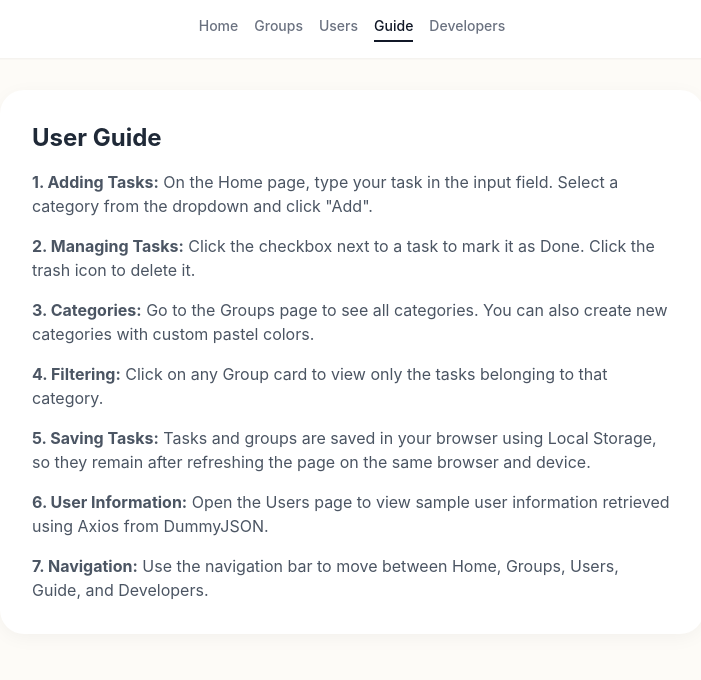
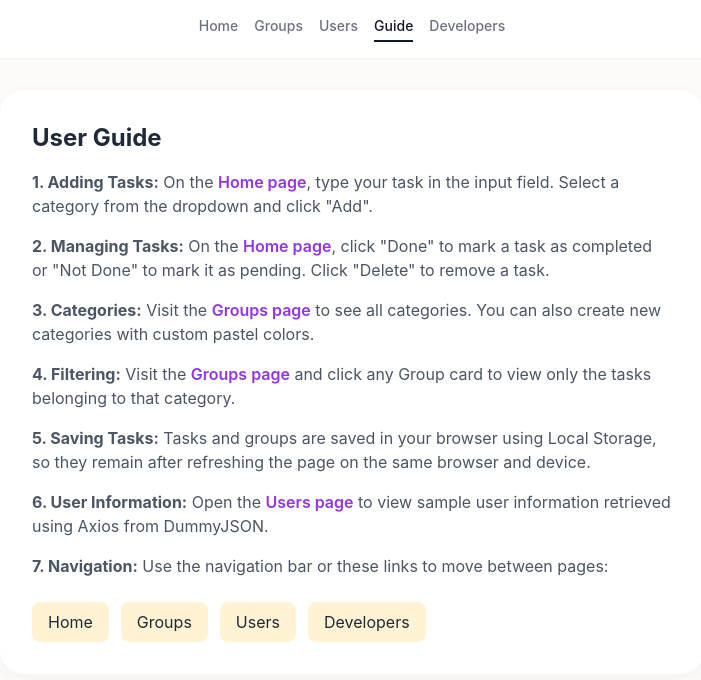
Before and after one commit to Wanglinggg23/to-do-list-lab-4, a React (Create React App) app: page /guide in a window 1280 px wide. Shown: the top 680 px of the page, without its empty margins (288-989 px from the left). Built offline with nearby package versions, Linux system fonts and the light colour scheme.

Commit message:
Add clickable categories and navigation improvements

```diff
--- a/src/pages/Developers.jsx
+++ b/src/pages/Developers.jsx
@@ -1,10 +1,11 @@
+
 import React from "react";
 
 const developers = [
-  { name: "Jove Tristan Pelones" },
-  { name: "Cyron James Polias" },
-  { name: "Mike Rain Advincula" },
-  { name: "Kyle John Flores" },
+  { id: 1, name: "Jove Tristan Pelones" },
+  { id: 2, name: "Cyron James Polias" },
+  { id: 3, name: "Mike Rain Advincula" },
+  { id: 4, name: "Kyle John Flores" },
 ];
 
 export default function Developers() {
@@ -14,11 +15,15 @@ export default function Developers() {
         Development Team
       </h1>
 
+      <p className="text-gray-500 mb-6">
+        Meet the members behind this To-Do List Application.
+      </p>
+
       <div className="grid grid-cols-1 sm:grid-cols-2 gap-4">
-        {developers.map((developer, index) => (
+        {developers.map((developer) => (
           <div
-            key={index}
-            className="bg-pastel-yellow p-4 rounded-xl shadow-sm"
+            key={developer.id}
+            className="bg-pastel-yellow p-4 rounded-xl shadow-sm transition hover:shadow-md"
           >
             <p className="font-semibold text-gray-800">
               {developer.name}
@@ -26,6 +31,10 @@ export default function Developers() {
           </div>
         ))}
       </div>
+
+      <p className="mt-6 text-sm text-gray-500">
+        Total Developers: {developers.length}
+      </p>
     </div>
   );
 }
--- a/src/pages/Guide.jsx
+++ b/src/pages/Guide.jsx
@@ -1,4 +1,6 @@
+
 import React from "react";
+import { Link } from "react-router-dom";
 
 export default function Guide() {
   return (
@@ -9,25 +11,39 @@ export default function Guide() {
 
       <div className="space-y-4 text-gray-600">
         <p>
-          <strong>1. Adding Tasks:</strong> On the Home page, type your task
-          in the input field. Select a category from the dropdown and click
-          "Add".
+          <strong>1. Adding Tasks:</strong> On the{" "}
+          <Link to="/" className="text-purple-600 font-semibold hover:underline">
+            Home page
+          </Link>
+          , type your task in the input field. Select a category from the
+          dropdown and click "Add".
         </p>
 
         <p>
-          <strong>2. Managing Tasks:</strong> Click the checkbox next to a
-          task to mark it as Done. Click the trash icon to delete it.
+          <strong>2. Managing Tasks:</strong> On the{" "}
+          <Link to="/" className="text-purple-600 font-semibold hover:underline">
+            Home page
+          </Link>
+          , click "Done" to mark a task as completed or "Not Done" to
+          mark it as pending. Click "Delete" to remove a task.
         </p>
 
         <p>
-          <strong>3. Categories:</strong> Go to the Groups page to see all
-          categories. You can also create new categories with custom pastel
-          colors.
+          <strong>3. Categories:</strong> Visit the{" "}
+          <Link to="/groups" className="text-purple-600 font-semibold hover:underline">
+            Groups page
+          </Link>
+          {" "}to see all categories. You can also create new categories
+          with custom pastel colors.
         </p>
 
         <p>
-          <strong>4. Filtering:</strong> Click on any Group card to view
-          only the tasks belonging to that category.
+          <strong>4. Filtering:</strong> Visit the{" "}
+          <Link to="/groups" className="text-purple-600 font-semibold hover:underline">
+            Groups page
+          </Link>
+          {" "}and click any Group card to view only the tasks belonging
+          to that category.
         </p>
 
         <p>
@@ -37,14 +53,48 @@ export default function Guide() {
         </p>
 
         <p>
-          <strong>6. User Information:</strong> Open the Users page to view
-          sample user information retrieved using Axios from DummyJSON.
+          <strong>6. User Information:</strong> Open the{" "}
+          <Link to="/users" className="text-purple-600 font-semibold hover:underline">
+            Users page
+          </Link>
+          {" "}to view sample user information retrieved using Axios
+          from DummyJSON.
         </p>
 
         <p>
-          <strong>7. Navigation:</strong> Use the navigation bar to move
-          between Home, Groups, Users, Guide, and Developers.
+          <strong>7. Navigation:</strong> Use the navigation bar or these
+          links to move between pages:
         </p>
+
+        <div className="flex flex-wrap gap-3 pt-2">
+          <Link
+            to="/"
+            className="rounded-lg bg-pastel-yellow px-4 py-2 text-gray-800 hover:shadow-sm"
+          >
+            Home
+          </Link>
+
+          <Link
+            to="/groups"
+            className="rounded-lg bg-pastel-yellow px-4 py-2 text-gray-800 hover:shadow-sm"
+          >
+            Groups
+          </Link>
+
+          <Link
+            to="/users"
+            className="rounded-lg bg-pastel-yellow px-4 py-2 text-gray-800 hover:shadow-sm"
+          >
+            Users
+          </Link>
+
+          <Link
+            to="/developers"
+            className="rounded-lg bg-pastel-yellow px-4 py-2 text-gray-800 hover:shadow-sm"
+          >
+            Developers
+          </Link>
+        </div>
       </div>
     </div>
   );
--- a/src/pages/Home.jsx
+++ b/src/pages/Home.jsx
@@ -1,4 +1,6 @@
+
 import { useState } from "react";
+import { Link } from "react-router-dom";
 import useTaskStore from "../store/taskStore";
 import UserInfoCard from "../components/UserInfoCard";
 
@@ -62,6 +64,47 @@ function Home() {
           </div>
 
         </div>
+
+        {/* Clickable Categories */}
+        <section className="mb-8 rounded-2xl bg-white p-5 shadow-soft">
+          <h2 className="mb-4 text-xl font-bold">
+            My Categories
+          </h2>
+
+          {groups.length === 0 ? (
+            <p className="text-gray-500">
+              No categories available. Create a group first.
+            </p>
+          ) : (
+            <div className="grid grid-cols-1 gap-3 sm:grid-cols-2 md:grid-cols-3">
+              {groups.map((group) => {
+                const groupTasks = tasks.filter(
+                  (task) => String(task.groupId) === String(group.id)
+                );
+
+                return (
+                  <Link
+                    key={group.id}
+                    to={`/groups/${group.id}`}
+                    className="rounded-xl border p-4 transition hover:-translate-y-1 hover:shadow-md"
+                  >
+                    <h3 className="font-bold text-gray-800">
+                      {group.name}
+                    </h3>
+
+                    <p className="mt-2 text-sm text-gray-500">
+                      {groupTasks.length} task(s)
+                    </p>
+
+                    <p className="mt-3 text-sm font-medium text-purple-600">
+                      View Category →
+                    </p>
+                  </Link>
+                );
+              })}
+            </div>
+          )}
+        </section>
 
         {/* Add Task */}
         <section className="mb-8 rounded-2xl bg-white p-5 shadow-soft">
```
Also changed, not shown: src/App.js (line endings or trailing spaces).
